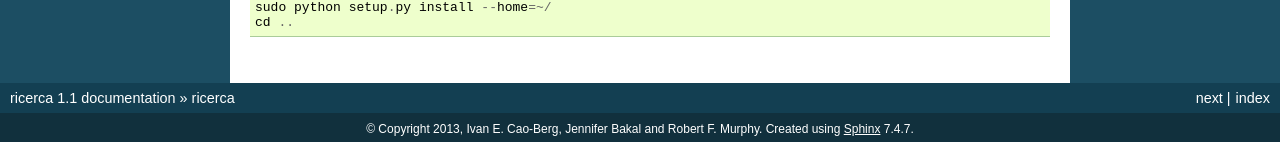
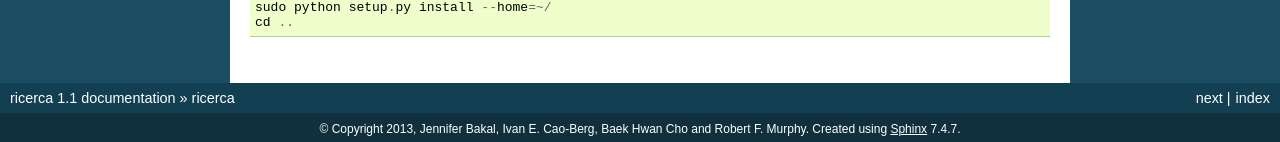
Before and after one commit to icaoberg/ricerca-docs, a Sphinx documentation site: the page built from source/index.rst, in a window 1280 px wide. Shown: the part 1494-1636 px from the top of the page. Built offline with Sphinx 7.4.7, drawn with Linux system fonts in a browser that asks for light colours.

```diff
--- a/source/conf.py
+++ b/source/conf.py
@@ -41,7 +41,7 @@ master_doc = 'index'
 
 # General information about the project.
 project = u'ricerca'
-copyright = u'2013, Ivan E. Cao-Berg, Jennifer Bakal and Robert F. Murphy'
+copyright = u'2013, Jennifer Bakal, Ivan E. Cao-Berg, Baek Hwan Cho and Robert F. Murphy'
 
 # The version info for the project you're documenting, acts as replacement for
 # |version| and |release|, also used in various other places throughout the
@@ -187,7 +187,7 @@ latex_elements = {
 # (source start file, target name, title, author, documentclass [howto/manual]).
 latex_documents = [
   ('index', 'ricerca.tex', u'ricerca Documentation',
-   u'Ivan E. Cao-Berg, Jennifer Bakal and Robert F. Murphy', 'manual'),
+   u'Jennifer Bakal, Ivan E. Cao-Berg, Baek Hwan Cho and Robert F. Murphy', 'manual'),
 ]
 
 # The name of an image file (relative to this directory) to place at the top of
```
Also changed, not shown: 2 other files.
